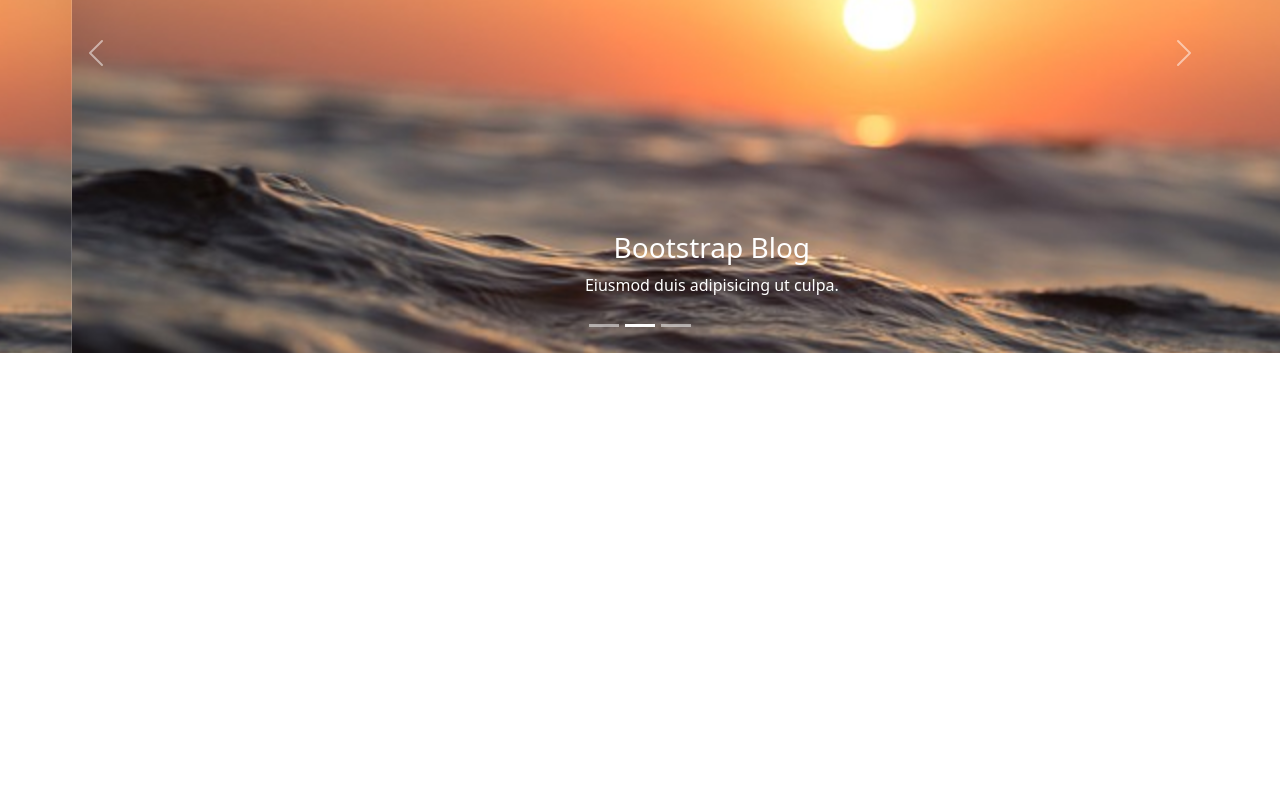
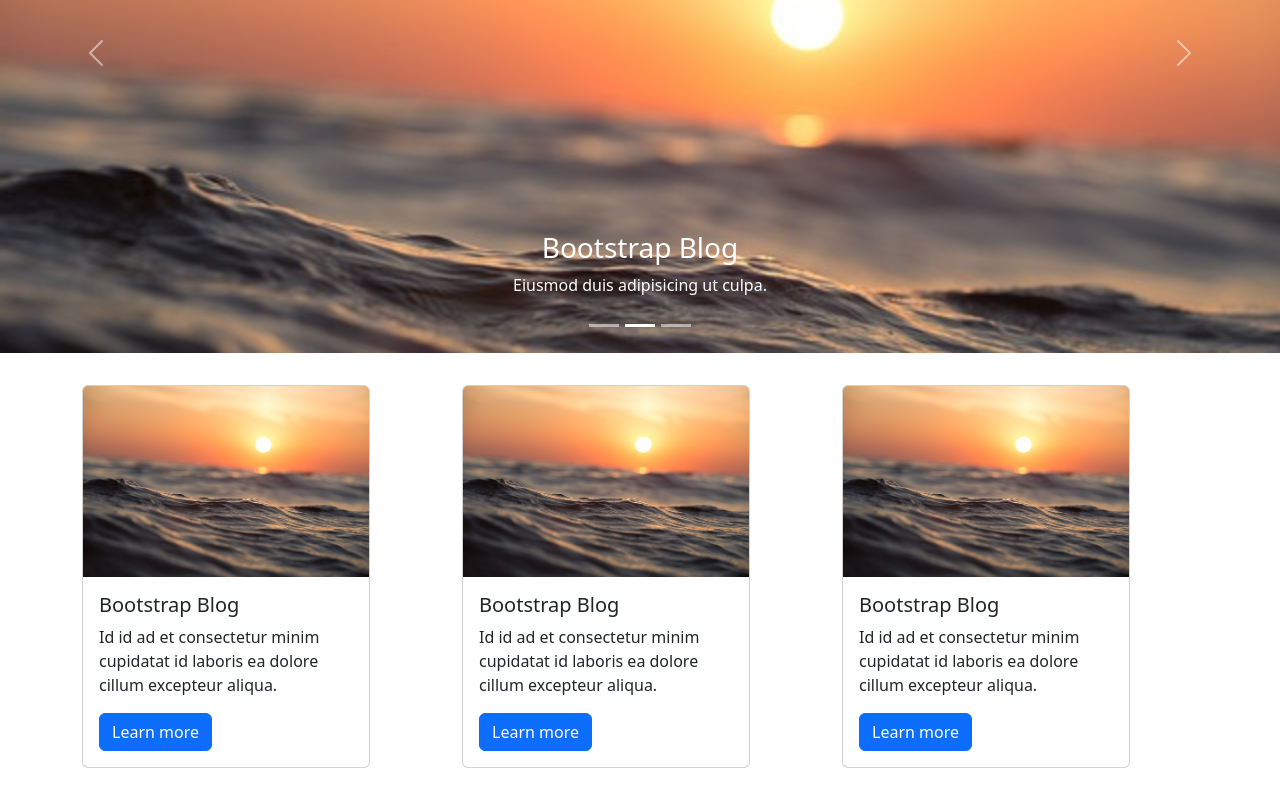
Before and after one commit to kittensgit/bootstrap, a React (Create React App) app: page / in a window 1280 px wide. Shown: the part 303-1103 px from the top of the page. Before the commit the page ends 800 px from the top, so only its background shows below. Built offline with nearby package versions, Linux system fonts and the light colour scheme.

Commit message:
Row, Col, Card

```diff
--- a/src/components/Home.jsx
+++ b/src/components/Home.jsx
@@ -1,11 +1,56 @@
 import React from 'react';
 import Slider from './Slider';
+import { Button, Card, Col, Container, Row } from 'react-bootstrap';
+import ocean from '../ocean.jpg';
 
 const Home = () => {
     return (
-        <div>
+        <>
             <Slider />
-        </div>
+            <Container style={{ paddingTop: '2rem', paddingBottom: '2rem' }}>
+                <Row>
+                    <Col>
+                        <Card style={{ width: '18rem' }}>
+                            <Card.Img variant="top" src={ocean} />
+                            <Card.Body>
+                                <Card.Title>Bootstrap Blog</Card.Title>
+                                <Card.Text>
+                                    Id id ad et consectetur minim cupidatat id
+                                    laboris ea dolore cillum excepteur aliqua.
+                                </Card.Text>
+                                <Button variant="primary">Learn more</Button>
+                            </Card.Body>
+                        </Card>
+                    </Col>
+                    <Col>
+                        <Card style={{ width: '18rem' }}>
+                            <Card.Img variant="top" src={ocean} />
+                            <Card.Body>
+                                <Card.Title>Bootstrap Blog</Card.Title>
+                                <Card.Text>
+                                    Id id ad et consectetur minim cupidatat id
+                                    laboris ea dolore cillum excepteur aliqua.
+                                </Card.Text>
+                                <Button variant="primary">Learn more</Button>
+                            </Card.Body>
+                        </Card>
+                    </Col>
+                    <Col>
+                        <Card style={{ width: '18rem' }}>
+                            <Card.Img variant="top" src={ocean} />
+                            <Card.Body>
+                                <Card.Title>Bootstrap Blog</Card.Title>
+                                <Card.Text>
+                                    Id id ad et consectetur minim cupidatat id
+                                    laboris ea dolore cillum excepteur aliqua.
+                                </Card.Text>
+                                <Button variant="primary">Learn more</Button>
+                            </Card.Body>
+                        </Card>
+                    </Col>
+                </Row>
+            </Container>
+        </>
     );
 };
 
--- a/src/components/Navibar.jsx
+++ b/src/components/Navibar.jsx
@@ -78,15 +78,31 @@ const Navibar = () => {
                                 We'll never share your email with anyone else.
                             </Form.Text>
                         </Form.Group>
-                        <Form.Group controlId="formBasicPassword">
+                        <Form.Group
+                            controlId="formBasicPassword"
+                            className="mt-2"
+                        >
                             <Form.Label>Password</Form.Label>
                             <Form.Control
                                 type="password"
                                 placeholder="Enter password"
                             />
                         </Form.Group>
-                        <Form.Group controlId="formBasicCheckbox">
+                        <Form.Group
+                            controlId="formBasicCheckbox"
+                            className="mb-2 mt-1"
+                        >
                             <Form.Check type="checkbox" label="Remember me" />
+                        </Form.Group>
+                        <Form.Group className="float-end  me-3">
+                            <Button
+                                onClick={handleClose}
+                                className="me-1"
+                                variant="secondary"
+                            >
+                                Cancel
+                            </Button>
+                            <Button variant="primary">Save Change</Button>
                         </Form.Group>
                     </Form>
                 </Modal.Body>
```
